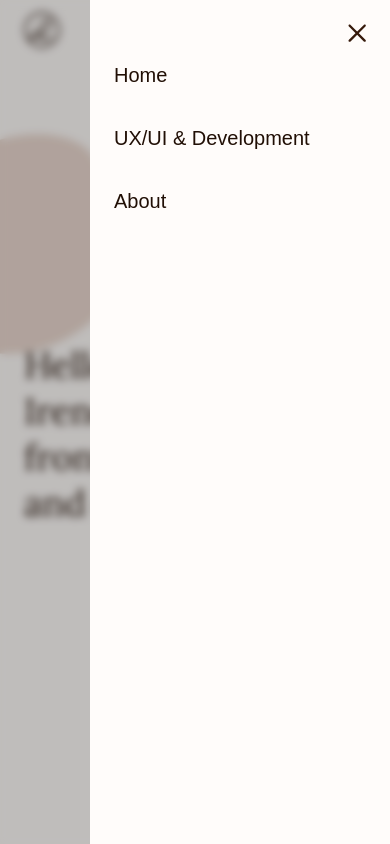
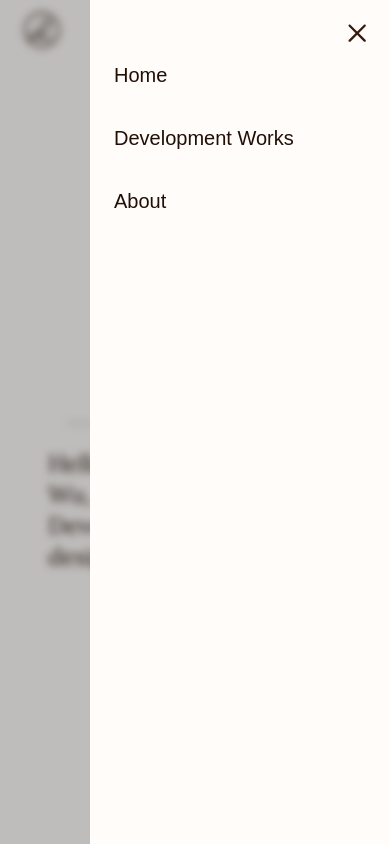
Before and after one commit to irenewuu/portfolio, a Next.js app: page / in a window 390 px wide. Both pictures are taken after a click on the picture 354 px from the left and 30 px from the top of the page. Shown: the top 844 px of the page. Built offline with nearby package versions, Linux system fonts and the light colour scheme; a web font is replaced by a local one.

Commit message:
design changes, font sizing fixes

```diff
--- /dev/null
+++ b/comps/header/HomeHeader.js
@@ -0,0 +1,32 @@
+import React from 'react';
+import { motion } from 'framer-motion';
+import downarrow from './../../assets/down-arrow.svg';
+
+export default function HomeHeader({
+    header= "Hello, my name is Irene Wu, a Front-End Developer with UX/UI design knowledge.",
+    description="",
+    img="",
+}) {
+  return <div className='header-cont'>
+      <div className='home-info-cont'>
+          <div>
+            <h2>{header}</h2>
+            <div>
+              <p>{description}</p>
+              <div></div>
+            </div>
+          </div>
+          {/* <div className='profile-img-cont'> */}
+            <img src={img} alt='profile image' className='home-img' />
+          {/* </div> */}
+      </div>
+      <motion.img
+        className="down-arrow"
+        src={downarrow.src}
+        alt="down arrow"
+        initial={{opacity: 0}}
+        animate={{ y: 20, opacity: 1 }}
+        transition={{ repeat: Infinity, duration: 2 }}
+        />
+    </div>
+}
--- a/comps/navbar/Navbar.js
+++ b/comps/navbar/Navbar.js
@@ -54,7 +54,7 @@ export default function Navbar() {
       alt="close icon"
         onClick={()=>{setMenuState(HandleClick);}} />
         <a onClick={()=> router.push("/")}>Home</a>
-        <a onClick={()=> router.push("/works")} >UX/UI & Development</a>
+        <a onClick={()=> router.push("/works")} >Development Works</a>
         {/* <a onClick={()=> router.push("/otherworks")} >Other Works</a> */}
         <a onClick={()=> router.push("/about")} >About</a>
         {/* <a href="" download>Resume</a> */}
@@ -73,7 +73,7 @@ export default function Navbar() {
       {/* desktop menu bar */}
       <div className='desktop-menu'>
         {/* <a onClick={()=> router.push("/")}>Home</a> */}
-        <a onClick={()=> router.push("/works")} >UX/UI & Development</a>
+        <a onClick={()=> router.push("/works")} >Development Works</a>
         {/* <a onClick={()=> router.push("/otherworks")} >Other Works</a> */}
         <a onClick={()=> router.push("/about")} >About</a>
         {/* <a href="" download>Resume</a> */}
--- a/comps/workDisplay/WorkDisplay.js
+++ b/comps/workDisplay/WorkDisplay.js
@@ -18,7 +18,7 @@ export default function WorkDisplay({
       <img className='display-img' src={imgPreview.src} alt="preview work" />
       <div className='display-info-cont'>
           <div className='row-space-between display-header'>
-            <h3>{title}</h3>
+            <h4>{title}</h4>
             <div className='display-links'>
                 <a href={figmaLink} target="_blank"><img src={Figma.src} alt="figma icon" /></a>
                 <a href={githubLink} target="_blank"><img src={Github.src} alt="github icon" /></a>
--- a/pages/_app.js
+++ b/pages/_app.js
@@ -21,10 +21,11 @@ function MyApp({ Component, pageProps}) {
     <Head>
       <title>Irene Wu</title>
       <link rel='icon' href='/icon.svg' />
+      {/* <script src="/bg.js" /> */}
     </Head>
     <Navbar />
-      <img src={desktopDeco.src} className='bg-deco desktop-deco' />
-      <img src={tabletDeco.src} className='bg-deco tablet-deco' />
+      {/* <img src={desktopDeco.src} className='bg-deco desktop-deco' /> */}
+      {/* <img src={tabletDeco.src} className='bg-deco tablet-deco' /> */}
       <AnimateSharedLayout>
         <Component {...pageProps} />
       </AnimateSharedLayout>
--- a/pages/about.js
+++ b/pages/about.js
@@ -15,7 +15,7 @@ export default function About() {
   transition={{ delay: 0.3, duration: 1.25, ease: [0.43, 0.13, 0.23, 0.96]}}>
   <ImgHeader
     header='About Me'
-    description='Hello! My name is Irene and I enjoy creating and developing things for the web. I reside in Vancouver, BC, and will be graduating from the Digital Design and Development Program at British Columbia Institute of Technology, in May 2022. I have been exploring various fields, such as graphic design, video production and UI/UX design, and will continuously focus on front-end development as they are my area of interest. '
+    description='Hello! My name is Irene and I enjoy designing and developing things for the web. I reside in Vancouver, BC, and will be graduating from the Digital Design and Development Program at British Columbia Institute of Technology, in May 2022. I have been exploring various fields, such as graphic design, video production and UI/UX design, and will continuously focus on web development as they are my area of interest. '
     img={Me.src}
   />
 
--- a/pages/index.js
+++ b/pages/index.js
@@ -2,11 +2,12 @@ import {useRouter} from 'next/router';
 import { motion } from "framer-motion";
 import Head from 'next/head';
 // component
-import Header from "../comps/header/Header";
+import HomeHeader from "../comps/header/HomeHeader";
 // images
 import SF from '../assets/sf/sf-homepage.png';
 import Kalm from '../assets/kalm/kalm-activities.png'
 import Linkout from '../assets/linkout_white.svg';
+import Vector from '../assets/homepage_vector.svg';
 
 export default function Home() {
   const router = useRouter();
@@ -17,7 +18,9 @@ export default function Home() {
     initial={{ opacity: 0 }}
     animate={{ opacity: 1 }}
     transition={{ delay: 0.3, duration: 1.25, ease: [0.43, 0.13, 0.23, 0.96]}}>
-    <Header />
+    <HomeHeader
+      img={Vector.src}
+    />
     <Head>
 
     {/* <link ref='icon' href="/favicon.ico" /> */}
--- a/styles/app.scss
+++ b/styles/app.scss
@@ -66,7 +66,7 @@ button:hover {
   box-sizing: border-box;
   width: 80%;
   max-width: 1400px;
-  padding: 0 24px;
+  // padding: 0 24px;
 
   h3 {
       width: 100%;
@@ -101,10 +101,10 @@ p, a, label, button, input[type="button"], pre, li {
   color: $darkbrown;
 }
 
-h1 { font-size: 60px; }
-h2 { font-size: 48px; }
-h3 { font-size: 40px; }
-h4 { font-size: 36px; }
+h1 { font-size: 48px; }
+h2 { font-size: 40px; }
+h3 { font-size: 36px; }
+h4 { font-size: 30px; }
 h5 { font-size: 24px; }
 h6 { font-size: 20px; }
 
@@ -118,16 +118,17 @@ p, a, label, button, input[type="button"]
 
 
 @media screen and (max-width: $lg) {
-  h1 { font-size: 48px; }
-  h2 { font-size: 40px; }
-  h3 { font-size: 36px; }
-  h4 { font-size: 30px; }
-  h5 { font-size: 24px; }
-  h6 { font-size: 20px; }
+  h1 { font-size: 40px; }
+  h2 { font-size: 36px; }
+  h3 { font-size: 30px; }
+  h4 { font-size: 24px; }
+  h5 { font-size: 20px; }
+  h6 { font-size: 18px; }
   .tablet-deco { display: block; }
   .desktop-deco { display: none; }
   .page-info-cont {
       width: 650px;
+      padding: 0 24px;
   }
 
 }
@@ -146,6 +147,13 @@ p, a, label, button, input[type="button"]
 
 }
 @media screen and (max-width: $sm) {
+  h1 { font-size: 30px; }
+  h2 { font-size: 24px; }
+  h3 { font-size: 22px; }
+  h4 { font-size: 20px; }
+  h5 { font-size: 18px; }
+  h6 { font-size: 18px; }
+
   .bg-deco {
     width: 140vw;
   }
--- a/styles/components/header.scss
+++ b/styles/components/header.scss
@@ -14,7 +14,28 @@
     top: -60px;
     // z-index: -1;
     // header and image header ============================
-
+    .home-info-cont {
+        box-sizing: border-box;
+        display: flex;
+        flex-direction: row;
+        align-items: center;
+        position: absolute;
+        max-width: 1400px;
+        width: 100%;
+        height: 100%;
+        padding: 0 48px;
+        div {
+            position: relative;
+            left:30px;
+            width: 50%;
+        }
+        .home-img {
+            display: block;
+            position: relative;
+            left: -50px;
+            width: 45%;
+        }
+    }
     .info-cont, .img-info-cont {
         box-sizing: border-box;
         display: flex;
@@ -147,6 +168,22 @@
 
 @media screen and (max-width: $md) {
     .header-cont .img-info-cont { flex-direction: column-reverse; }
+    .header-cont .home-info-cont {
+        flex-direction: column-reverse;
+        align-items: center;
+        justify-content: center;
+
+        div {
+            position: relative;
+            left: 0;
+            width: 100%;
+        }
+        .home-img {
+            left: -10px;
+            width: 70%;
+        margin-bottom: 24px;
+        }
+    }
     .header-cont .img-info-cont div:first-child { width: 100%; }
 
     .profile-img-cont {
@@ -177,6 +214,13 @@
     .header-cont .bg-deco { width: 120vw;}
     .header-cont .info-cont div:first-child { width: 100%; }
     .desktop-deco { display: none; }
+    .header-cont .home-info-cont {
+        div {
+            position: relative;
+            left: 0;
+        }
+        .home-img { width: 80%; }
+    }
     .down-arrow { width: 16px; }
 
     // work header ================================
--- a/styles/works.scss
+++ b/styles/works.scss
@@ -0,0 +1,7 @@
+.dev-works-cont {
+    margin: 60px 0 48px;
+
+    p {
+        margin-top: 12px;
+    }
+}
```
Also changed, not shown: pages/works.js (+6 -2 lines), public/bg.js (added, +220 -0 lines), assets/homepage_vector.svg (added). Lines whose indentation alone changed are shown as unchanged.
